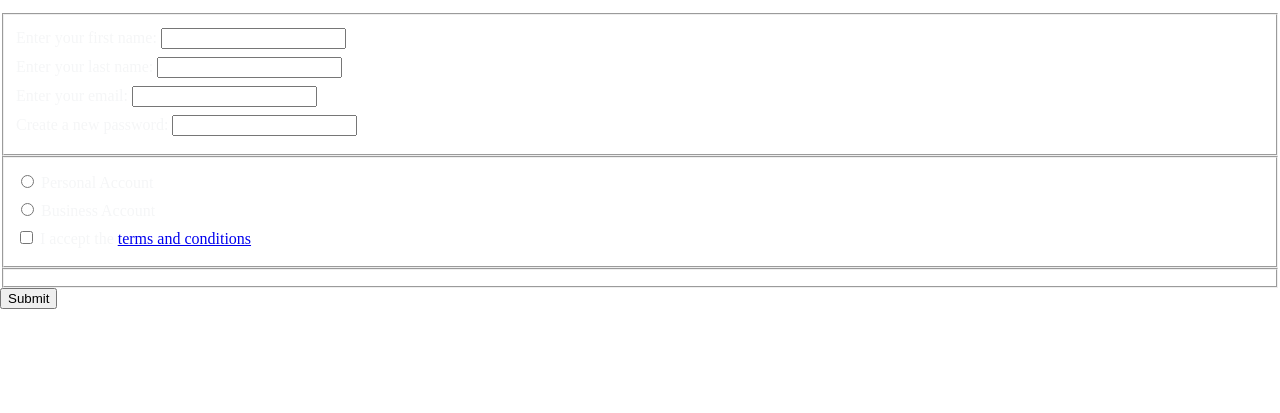
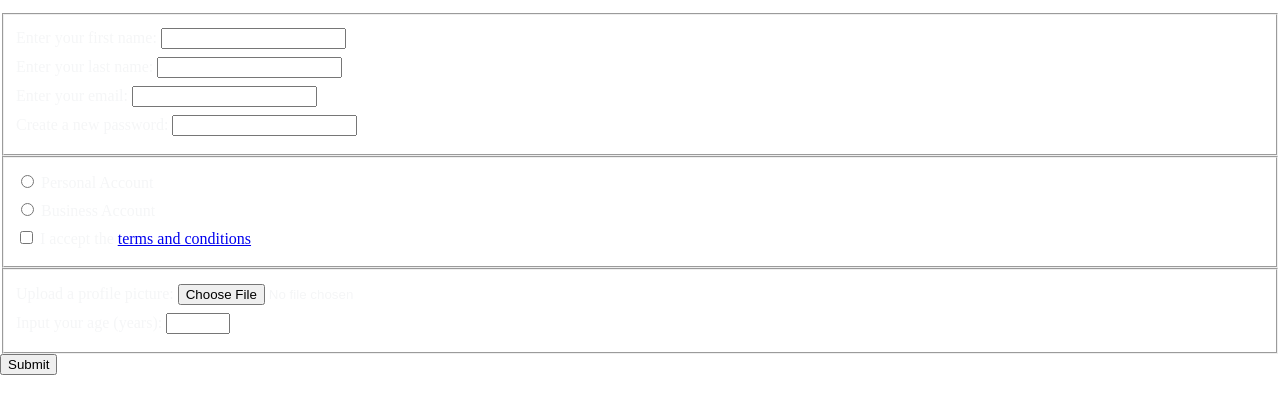
Before and after one commit to ademclk/RWD-RegistrationForm, a plain HTML site: page index.html in a window 1280 px wide. Shown: the part 101-514 px from the top of the page. Drawn offline with Linux system fonts and the light colour scheme.

Commit message:
Third input elements added.

```diff
--- a/index.html
+++ b/index.html
@@ -19,7 +19,10 @@
                 <label><input type="radio" name="account-type"> Business Account</label>
                 <label><input type="checkbox" required> I accept the <a href="https://www.freecodecamp.org/news/terms-of-service/">terms and conditions</a></label>
             </fieldset>
-            <fieldset></fieldset>
+            <fieldset>
+                <label>Upload a profile picture: <input type="file" /></label>
+                <label>Input your age (years): <input type="number" min="13" max="120"></label>
+            </fieldset>
             <input type="submit" value="Submit">
         </form>
     </body>
```
